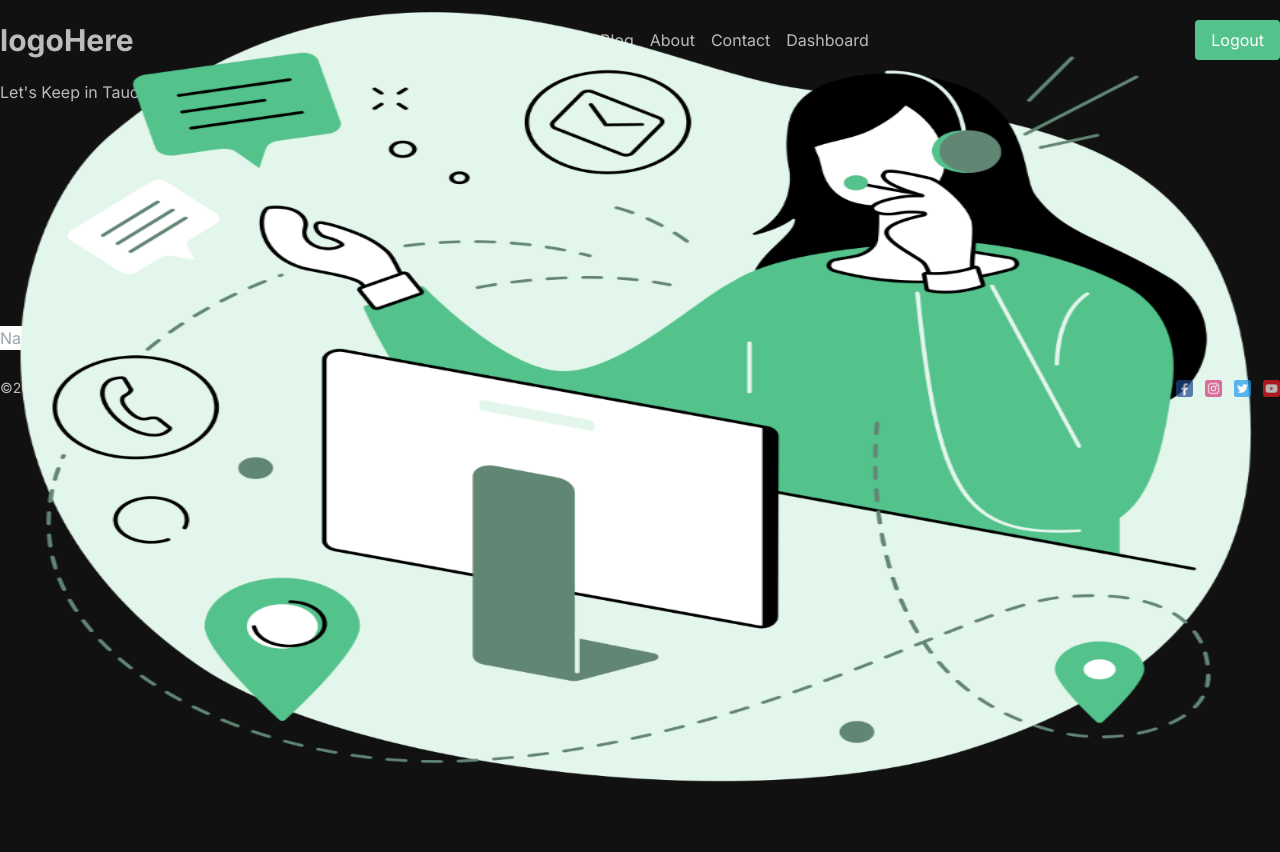
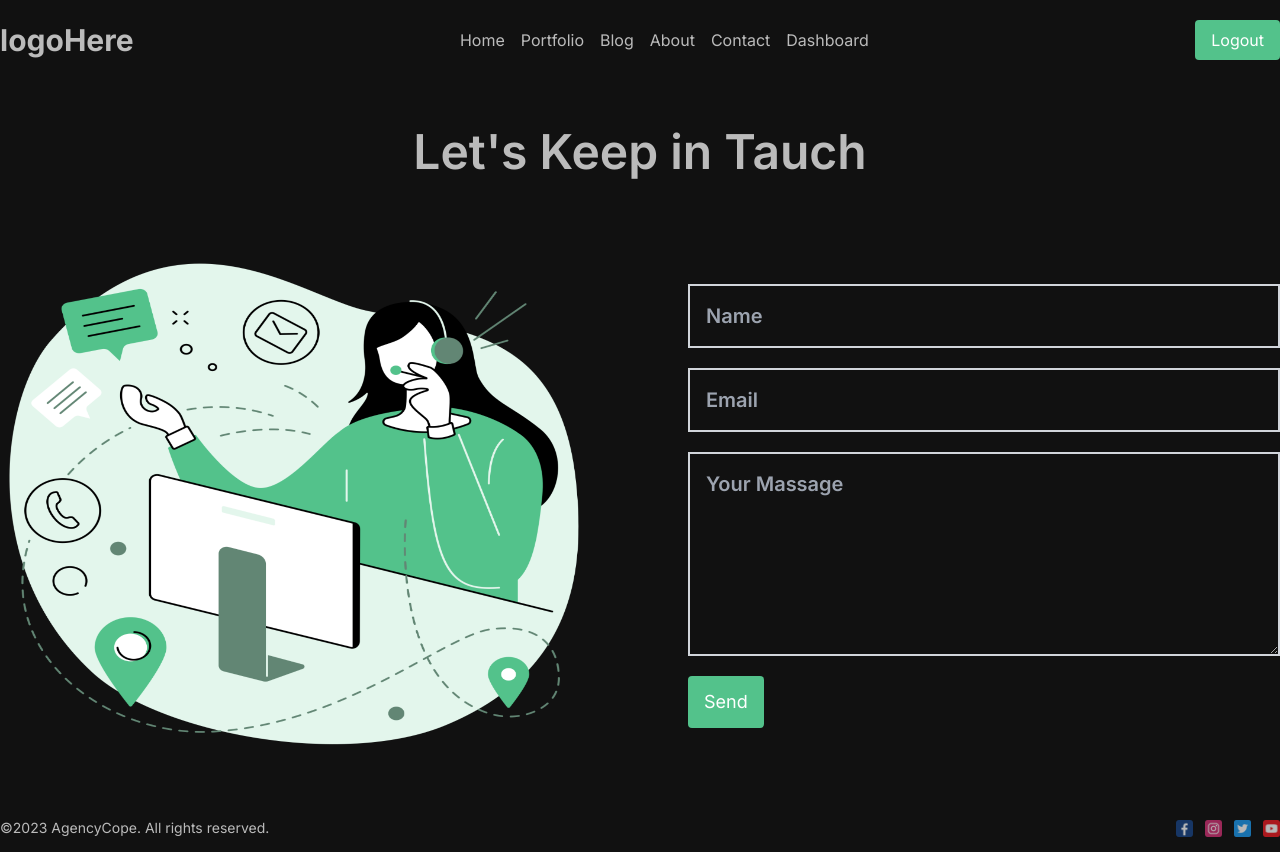
Before and after one commit to abdurrahmanrahat/nextjs-yt-lamadev, a Next.js app: page /contact in a window 1280 px wide. Before the commit the page ends 800 px from the top, so only its background shows below. Built offline with nearby package versions, Linux system fonts and the light colour scheme.

Commit message:
contact page design added

```diff
--- a/src/components/ContactPage/ContactPage.jsx
+++ b/src/components/ContactPage/ContactPage.jsx
@@ -4,13 +4,15 @@ import Button from "../Button/Button";
 
 const ContactPageCom = () => {
   return (
-    <div>
-      <h2>Let&apos;s Keep in Tauch</h2>
+    <div className="my-12">
+      <h2 className="text-5xl font-semibold mb-20 text-center">
+        Let&apos;s Keep in Tauch
+      </h2>
 
       {/* form here */}
-      <div>
+      <div className="md:flex items-center gap-24">
         {/* form image div */}
-        <div>
+        <div className="flex-1 h-[500px] relative">
           <Image
             src="/contact.png"
             alt="Contact Img"
@@ -20,16 +22,24 @@ const ContactPageCom = () => {
         </div>
 
         {/* form input */}
-        <form>
-          <input type="text" placeholder="Name" className="" />
-          <input type="email" placeholder="Email" className="" />
+        <form className="flex-1 flex flex-col gap-5">
+          <input
+            type="text"
+            placeholder="Name"
+            className="p-4 bg-transparent outline-none text-[#ddd] border-2 border-gray-300 text-xl font-semibold"
+          />
+          <input
+            type="email"
+            placeholder="Email"
+            className="p-4 bg-transparent outline-none text-[#ddd] border-2 border-gray-300 text-xl font-semibold"
+          />
           <textarea
             name="massage"
-            className=""
+            className="p-4 bg-transparent outline-none text-[#ddd] border-2 border-gray-300 text-xl font-semibold"
             placeholder="Your Massage"
             id=""
             cols="30"
-            rows="10"
+            rows="6"
           ></textarea>
 
           <Button url="#" text="Send" />
```
